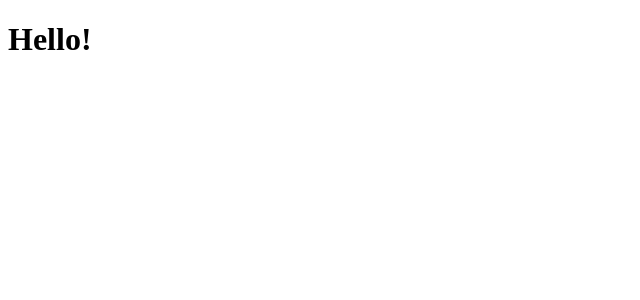
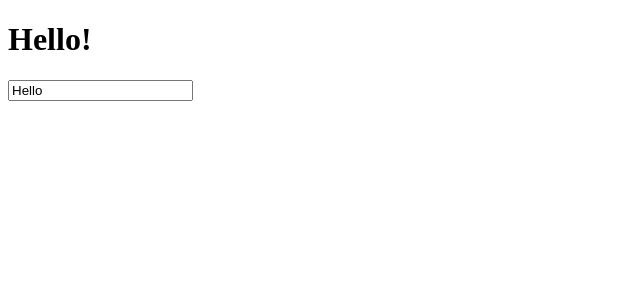
Before and after one commit to Dogdriip/react-playground, a React (Create React App) app: page / in a window 1280 px wide. Shown: the top 300 px of the page, without its empty margins (0-640 px from the left). Built offline with nearby package versions, Linux system fonts and the light colour scheme.

Commit message:
Learn about useRef

```diff
--- a/src/App.js
+++ b/src/App.js
@@ -1,21 +1,15 @@
-import React, { useState, useEffect } from "react";
-
-const useTitle = (initialTitle) => {
-  const [title, setTitle] = useState(initialTitle);
-  const updateTitle = () => {
-    const htmlTitle = document.querySelector("title");
-    htmlTitle.innerText = title;
-  };
-  useEffect(updateTitle, [title]);
-  return setTitle;
-};
+import React, { useState, useEffect, useRef } from "react";
 
 const App = () => {
-  const titleUpdater = useTitle("Loading...");
-  setTimeout(() => titleUpdater("Home"), 3000);
+  const input = useRef();
+  useEffect(() => {
+    setTimeout(() => (input.current.value = "Hello"), 3000);
+  }, []); // only executes at componentDidMount
+
   return (
     <>
       <h1>Hello!</h1>
+      <input ref={input} placeholder="Name" />
     </>
   );
 };
```
